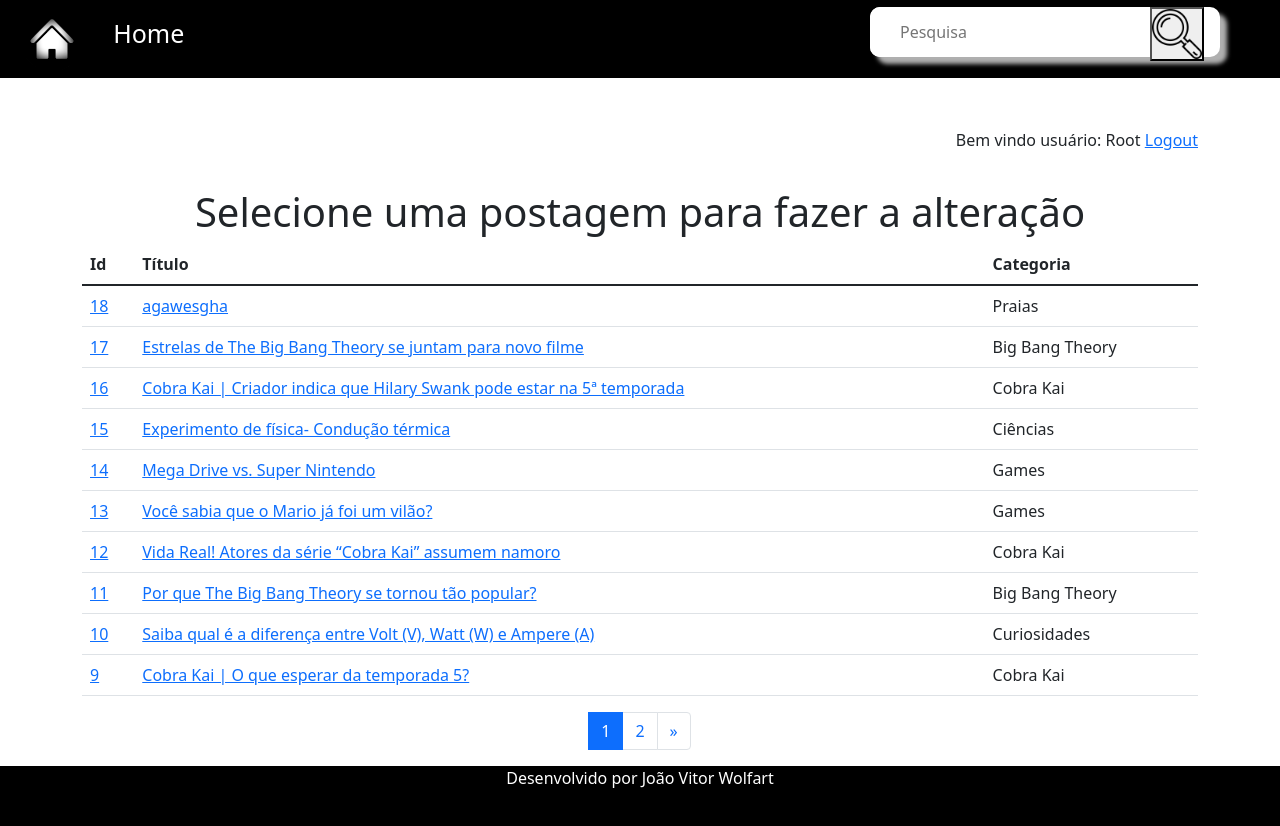
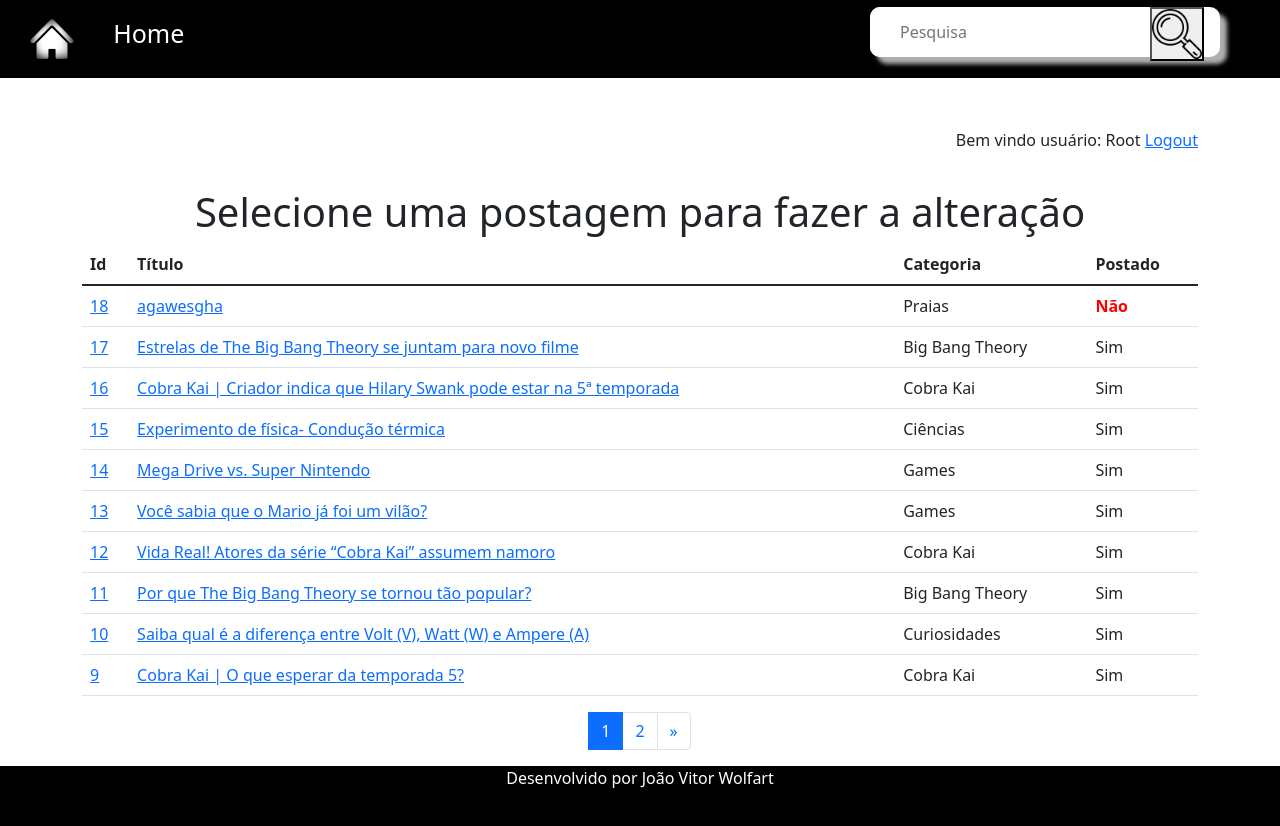
Before and after one commit to JVwolfart/PROJETO-BLOG, a Django app: page /usuarios/colaborador/lista/ in a window 1280 px wide. Run offline with Django 4.2, Linux system fonts and the light colour scheme; a user stored in the database is signed in; data comes from the database, SQL or seed files in the repository; both versions use the stored data as it was after the commit; some libraries are stand-ins or nearby versions.

Commit message:
JV 13/04 13:47

```diff
--- a/postagens/admin.py
+++ b/postagens/admin.py
@@ -9,11 +9,12 @@ class AdmCategoria(admin.ModelAdmin):
     search_field = ['categoria']
 
 class AdmPostagem(admin.ModelAdmin):
-    list_display = ('titulo', 'data_postagem', 'categoria', )
+    list_display = ('titulo', 'data_postagem', 'categoria', 'postado')
     list_display_links = ('titulo',)
     list_per_page = 10
     search_field = ['titulo', 'data_postagem']
     list_filter = ['categoria']
+    list_editable = ('postado', )
 
 admin.site.register(Categoria, AdmCategoria)
 admin.site.register(Postagem, AdmPostagem)
--- a/postagens/models.py
+++ b/postagens/models.py
@@ -1,6 +1,6 @@
-from email.policy import default
 from django.db import models
 from django.utils import timezone
+from django.contrib.auth.models import User
 
 # Create your models here.
 class Categoria(models.Model):
@@ -15,6 +15,7 @@ class Postagem(models.Model):
     conteudo = models.TextField()
     categoria = models.ForeignKey(Categoria, on_delete=models.DO_NOTHING)
     foto = models.ImageField(blank=True, upload_to='fotos')
+    postado = models.BooleanField(default=False)
 
     def __str__(self):
         return self.titulo
--- a/usuarios/models.py
+++ b/usuarios/models.py
@@ -6,4 +6,4 @@ from django import forms
 class FormPostagem(forms.ModelForm):
     class Meta:
         model = Postagem
-        exclude = ('data_postagem',)
+        exclude = ('data_postagem', 'postado',)
--- a/usuarios/templates/lista_posts.html
+++ b/usuarios/templates/lista_posts.html
@@ -15,6 +15,7 @@ Lista de postagens
             <th>Id</th>
             <th>Título</th>
             <th>Categoria</th>
+            <th>Postado</th>
         </tr>
     </thead>
 
@@ -23,6 +24,11 @@ Lista de postagens
         <td><a href="{% url 'alterar' p.id%}">{{p.id}}</a></td>
         <td><a href="{% url 'alterar' p.id%}">{{p.titulo}}</a></td>
         <td>{{p.categoria}}</td>
+        {%if p.postado %}
+        <td>Sim</td>
+        {%else%}
+        <td style="color: red;"><strong>Não</strong></td>
+        {%endif%}
     </tr>
     {% endfor %}
 </table>
--- a/usuarios/views.py
+++ b/usuarios/views.py
@@ -74,7 +74,7 @@ def artigo(request):
 
     else:
         form.save()
-        messages.add_message(request, messages.SUCCESS, 'Post publicado com sucesso')
+        messages.add_message(request, messages.SUCCESS, 'Post enviado com sucesso, será publicado logo após a revisão')
         return redirect('colaborador')
 
 @login_required(login_url='/usuarios/login')
```
Also changed, not shown: postagens/views.py (+6 -6 lines), db.sqlite3, media/fotos/mario-bros-pelucia-super-D_NQ_NP_839725-MLB25486180656_042017-F_nwILE77.jpg (added), postagens/migrations/0002_postagem_postado.py (added).
